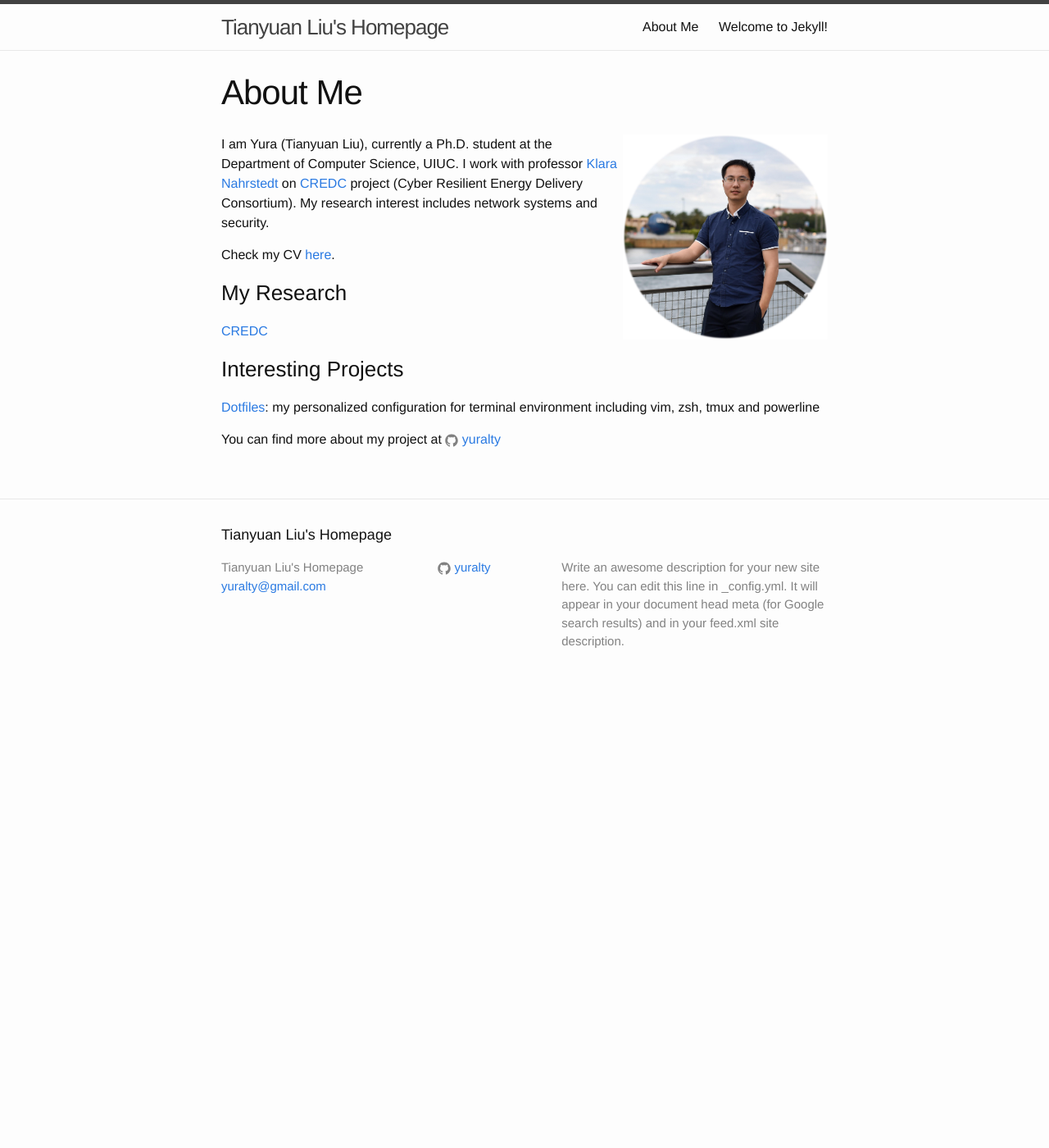
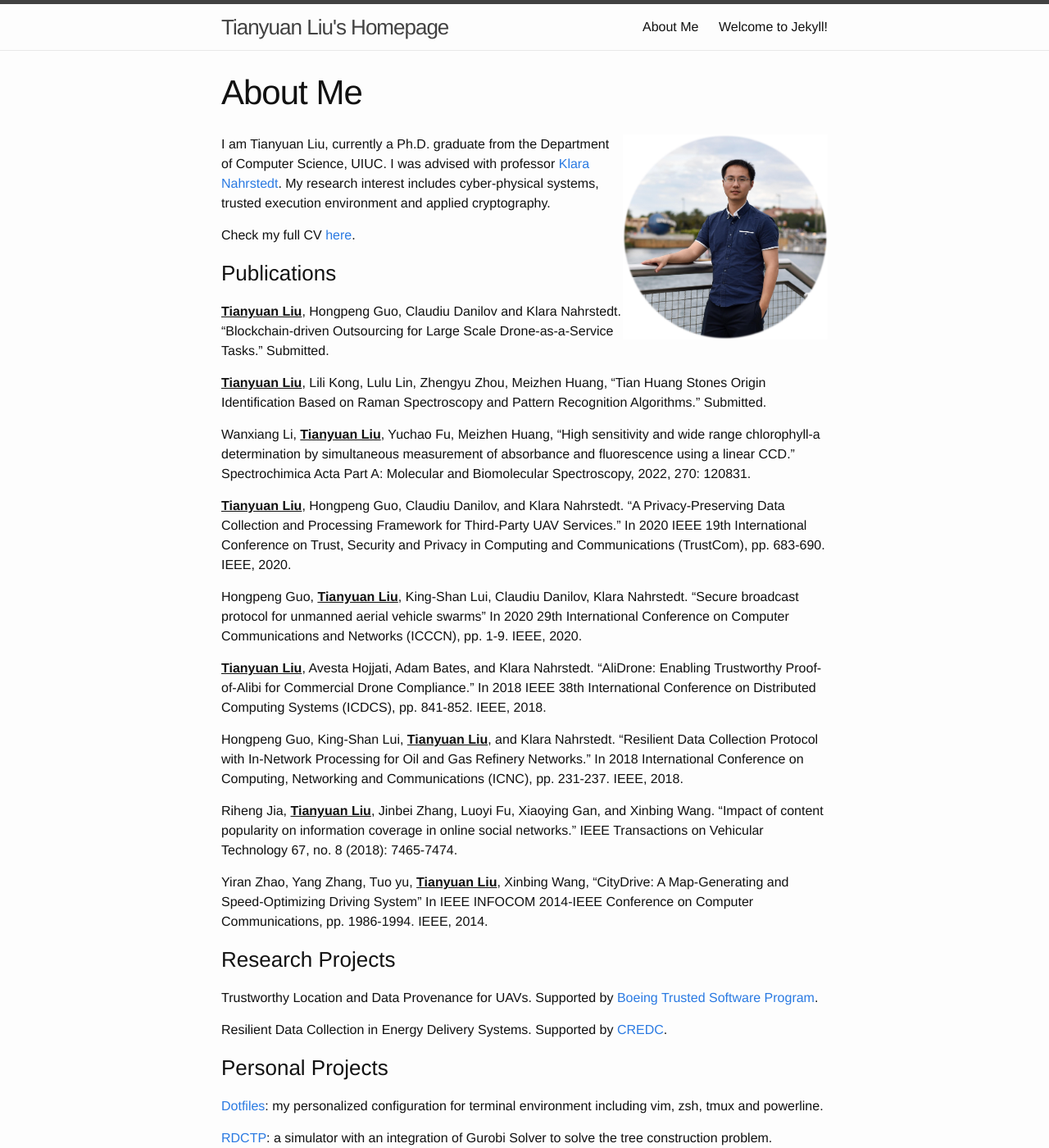
Before and after one commit to yuralty/yuralty.github.io, a Jekyll site: the page built from about.md, in a window 1280 px wide and 1400 px high. Shown: the whole window at 82% size. Built offline with Jekyll 4.4.1, drawn with Linux system fonts in a browser that asks for light colours; some of the changed text lies outside the part shown.

Commit message:
update homepage

```diff
--- a/about.md
+++ b/about.md
@@ -6,20 +6,43 @@ permalink: /about/
 
 <img src="{{ site.url }}/assets/profile.jpg" style="float:right;width:250px;height:250px">
 
-I am Yura (Tianyuan Liu), currently a Ph.D. student at the Department of
-Computer Science, UIUC. I work with professor [Klara Nahrstedt](http://cairo.cs.illinois.edu/klara.html)
-on [CREDC](http://cred-c.org/) project (Cyber Resilient Energy Delivery
-Consortium). My research interest includes network systems and security.
+I am Tianyuan Liu, currently a Ph.D. graduate from the Department of
+Computer Science, UIUC. I was advised with professor [Klara Nahrstedt](http://cairo.cs.illinois.edu/klara.html). My research interest includes cyber-physical systems, trusted execution environment and applied cryptography.
 
-Check my CV [here](http://yuralty.github.io/resume.pdf).
+Check my full CV [here](http://yuralty.github.io/resume.pdf).
 
-### My Research
+### Publications
+**<ins>Tianyuan Liu</ins>**, Hongpeng Guo, Claudiu Danilov and Klara Nahrstedt. "Blockchain-driven Outsourcing for Large Scale Drone-as-a-Service Tasks." Submitted.
 
-[CREDC](http://cred-c.org/)
+**<ins>Tianyuan Liu</ins>**, Lili Kong, Lulu Lin, Zhengyu Zhou, Meizhen Huang, "Tian Huang Stones Origin Identification Based on Raman Spectroscopy and Pattern Recognition Algorithms." Submitted.
 
-### Interesting Projects
+Wanxiang Li, **<ins>Tianyuan Liu</ins>**, Yuchao Fu, Meizhen Huang, "High sensitivity and wide range chlorophyll-a determination by simultaneous measurement of absorbance and fluorescence using a linear CCD." Spectrochimica Acta Part A: Molecular and Biomolecular Spectroscopy, 2022, 270: 120831.
+
+**<ins>Tianyuan Liu</ins>**, Hongpeng Guo, Claudiu Danilov, and Klara Nahrstedt. "A Privacy-Preserving Data Collection and Processing Framework for Third-Party UAV Services." In 2020 IEEE 19th International Conference on Trust, Security and Privacy in Computing and Communications (TrustCom), pp. 683-690. IEEE, 2020.
+
+Hongpeng Guo, **<ins>Tianyuan Liu</ins>**, King-Shan Lui, Claudiu Danilov, Klara Nahrstedt. "Secure broadcast protocol for unmanned aerial vehicle swarms" In 2020 29th International Conference on Computer Communications and Networks (ICCCN), pp. 1-9. IEEE, 2020.
+
+**<ins>Tianyuan Liu</ins>**, Avesta Hojjati, Adam Bates, and Klara Nahrstedt. "AliDrone: Enabling Trustworthy Proof-of-Alibi for Commercial Drone Compliance." In 2018 IEEE 38th International Conference on Distributed Computing Systems (ICDCS), pp. 841-852. IEEE, 2018.
+
+Hongpeng Guo, King-Shan Lui, **<ins>Tianyuan Liu</ins>**, and Klara Nahrstedt. "Resilient Data Collection Protocol with In-Network Processing for Oil and Gas Refinery Networks." In 2018 International Conference on Computing, Networking and Communications (ICNC), pp. 231-237. IEEE, 2018.
+
+Riheng Jia, **<ins>Tianyuan Liu</ins>**, Jinbei Zhang, Luoyi Fu, Xiaoying Gan, and Xinbing Wang. "Impact of content popularity on information coverage in online social networks." IEEE Transactions on Vehicular Technology 67, no. 8 (2018): 7465-7474.
+
+Yiran Zhao, Yang Zhang, Tuo yu, **<ins>Tianyuan Liu</ins>**, Xinbing Wang, "CityDrive: A Map-Generating and Speed-Optimizing Driving System" In IEEE INFOCOM 2014-IEEE Conference on Computer Communications, pp. 1986-1994. IEEE, 2014.
+
+
+### Research Projects
+Trustworthy Location and Data Provenance for UAVs. Supported by [Boeing Trusted Software Program](https://iti.illinois.edu/research/systems-and-networking/boeing-trusted-software-center).
+
+Resilient Data Collection in Energy Delivery Systems. Supported by [CREDC](http://cred-c.org/).
+
+### Personal Projects
 [Dotfiles](https://github.com/yuralty/.dotfiles): my personalized
-configuration for terminal environment including vim, zsh, tmux and powerline
+configuration for terminal environment including vim, zsh, tmux and powerline.
+
+[RDCTP](https://github.com/yuralty/RDCTP): a simulator with an integration of Gurobi Solver to solve the tree construction problem.
+
+[AliDrone](https://github.com/yuralty/AliDrone): a proof-of-concept provenance system for location privacy.
 
 
 
```
